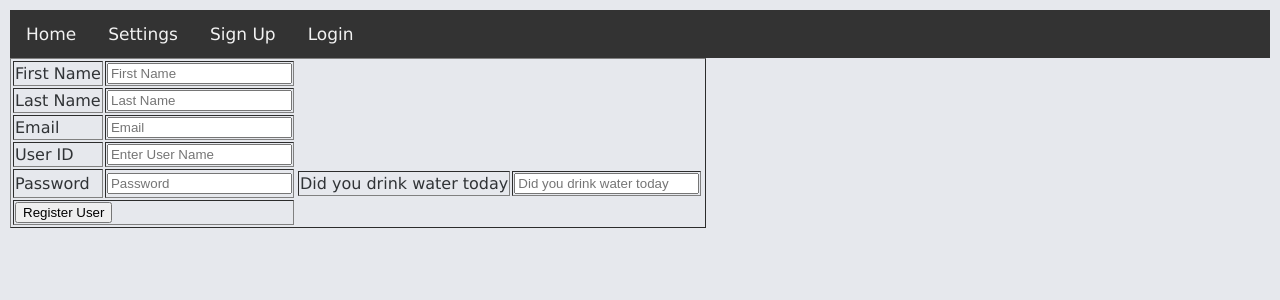
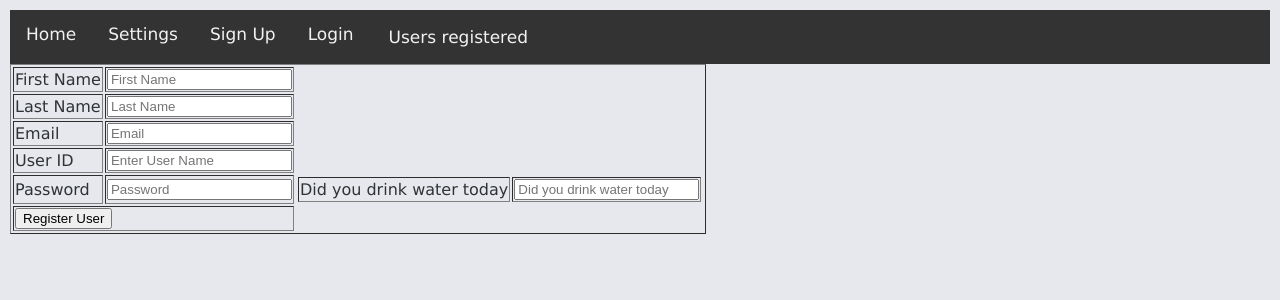
Before and after one commit to aaroncampf/Water-you-doing, a React (Vite) app in the folder frontend/: page /register in a window 1280 px wide. Shown: the top 300 px of the page. Built offline with nearby package versions, Linux system fonts and the light colour scheme; no server answers.

Commit message:
Updated Navbar to include user count

```diff
--- a/frontend/src/components/NavBar/NavBar.jsx
+++ b/frontend/src/components/NavBar/NavBar.jsx
@@ -2,6 +2,7 @@
 import React, { useState } from 'react';
 import { Link } from 'react-router-dom';
 import styles from "../styles.module.css";
+import UserCount from '../UserCount/UserCount';
 
 const NavBar = () => {
   const [responsive, setResponsive] = useState(false);
@@ -16,6 +17,7 @@ const NavBar = () => {
       <Link to="/settings">Settings</Link>
       <Link to="/register">Sign Up</Link>
       <Link to="/login">Login</Link>
+      <UserCount/>
       <a href="javascript:void(0);" className={styles.icon} onClick={handleToggle}>
         <i className="fa fa-bars"></i>
       </a>
```
